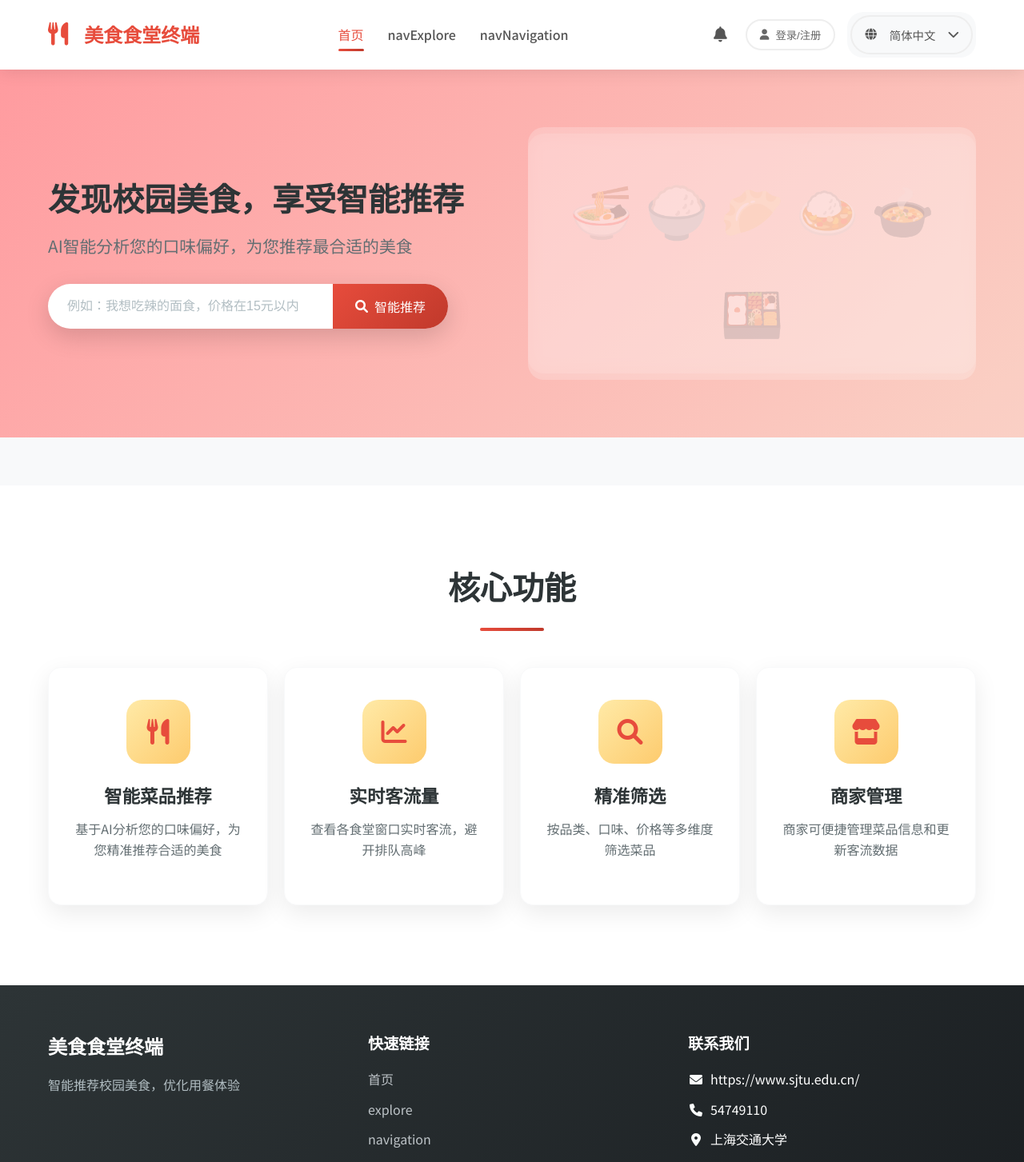
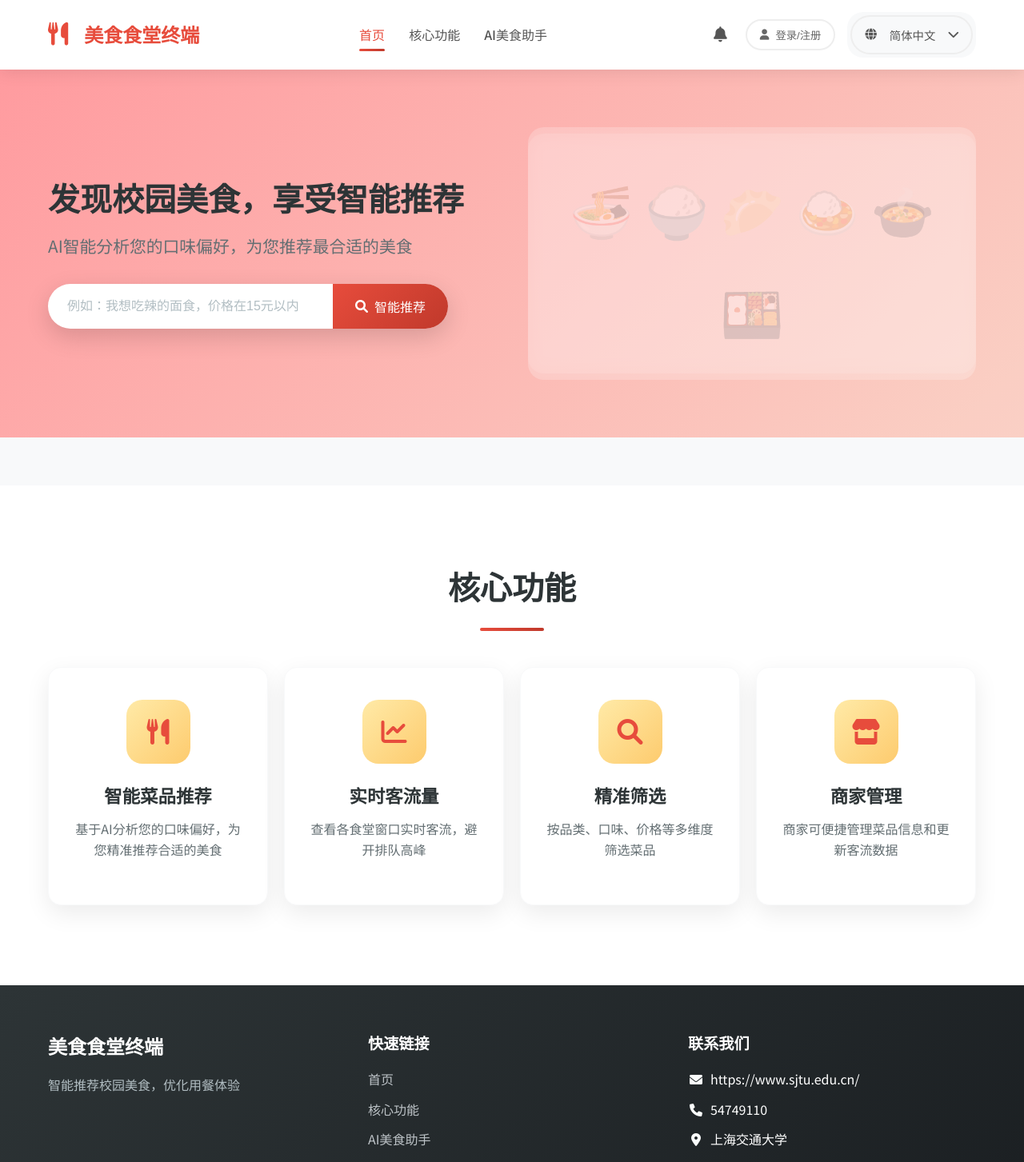
Before and after one commit to yueqi-g/hall-manage-system, a Vue app in the folder canteen_frontend/: page / in a window 1280 px wide. Shown: the top 1453 px of the page at 80% size. Built offline with nearby package versions, Linux system fonts and the light colour scheme; no server answers.

Commit message:
change footer and header
change footer and header

```diff
--- a/canteen_frontend/src/components/Footer.vue
+++ b/canteen_frontend/src/components/Footer.vue
@@ -10,8 +10,12 @@
           <h4>{{ $t('quickLinks') }}</h4>
           <ul>
             <li><a href="#">{{ $t('home') }}</a></li>
-            <li><a href="#">{{ $t('explore') }}</a></li>
-            <li><a href="#">{{ $t('navigation') }}</a></li>
+            <li><a href="#features" @click.prevent="scrollToSection('features')">
+              {{ $t('coreFeatures') }}  <!-- 改为使用翻译变量 -->
+            </a></li>
+            <li><a href="#ai-assistant" @click.prevent="scrollToSection('ai-assistant')">
+              {{ $t('aiFoodAssistant') }}  <!-- 改为使用翻译变量 -->
+            </a></li>
             <li><a href="#">{{ $t('about') }}</a></li>
           </ul>
         </div>
@@ -33,7 +37,25 @@
 
 <script>
 export default {
-  name: 'AppFooter'
+  name: 'AppFooter',
+  methods: {
+  scrollToTop() {
+      window.scrollTo({
+        top: 0,
+        behavior: 'smooth'
+      });
+    },
+
+    scrollToSection(sectionId) {
+      const element = document.getElementById(sectionId);
+      if (element) {
+        element.scrollIntoView({
+          behavior: 'smooth',
+          block: 'start'
+        });
+      }
+    }
+  }
 }
 </script>
 
--- a/canteen_frontend/src/components/Header.vue
+++ b/canteen_frontend/src/components/Header.vue
@@ -7,8 +7,14 @@
       </div>
       <nav class="nav">
         <a href="#" class="nav-link active">{{ $t('navHome') }}</a>
-        <a href="#" class="nav-link">{{ $t('navExplore') }}</a>
-        <a href="#" class="nav-link">{{ $t('navNavigation') }}</a>
+        <!-- 新增核心功能导航 -->
+        <a href="#features" class="nav-link" @click.prevent="scrollToSection('features')">
+          {{ $t('coreFeatures') }}
+        </a>
+        <!-- 新增美食助手导航 -->
+        <a href="#ai-assistant" class="nav-link" @click.prevent="scrollToSection('ai-assistant')">
+          {{ $t('aiFoodAssistant') }}
+        </a>
       </nav>
       <div class="header-actions">
         <button class="icon-btn notification-btn" @click="showNotification">
@@ -121,6 +127,30 @@
     }
   },
   methods: {
+    // 新增滚动到指定区域的方法
+    scrollToSection(sectionId) {
+      const element = document.getElementById(sectionId)
+      if (element) {
+        element.scrollIntoView({
+          behavior: 'smooth',
+          block: 'start'
+        })
+
+        // 更新导航激活状态
+        this.updateActiveNav(sectionId)
+      }
+    },
+
+    // 更新导航激活状态
+    updateActiveNav(activeSection) {
+      const navLinks = document.querySelectorAll('.nav-link')
+      navLinks.forEach(link => {
+        link.classList.remove('active')
+        if (link.getAttribute('href') === `#${activeSection}`) {
+          link.classList.add('active')
+        }
+      })
+    },
     showNotification() {
       alert(this.$t('noNewMessages'))
     },
```
